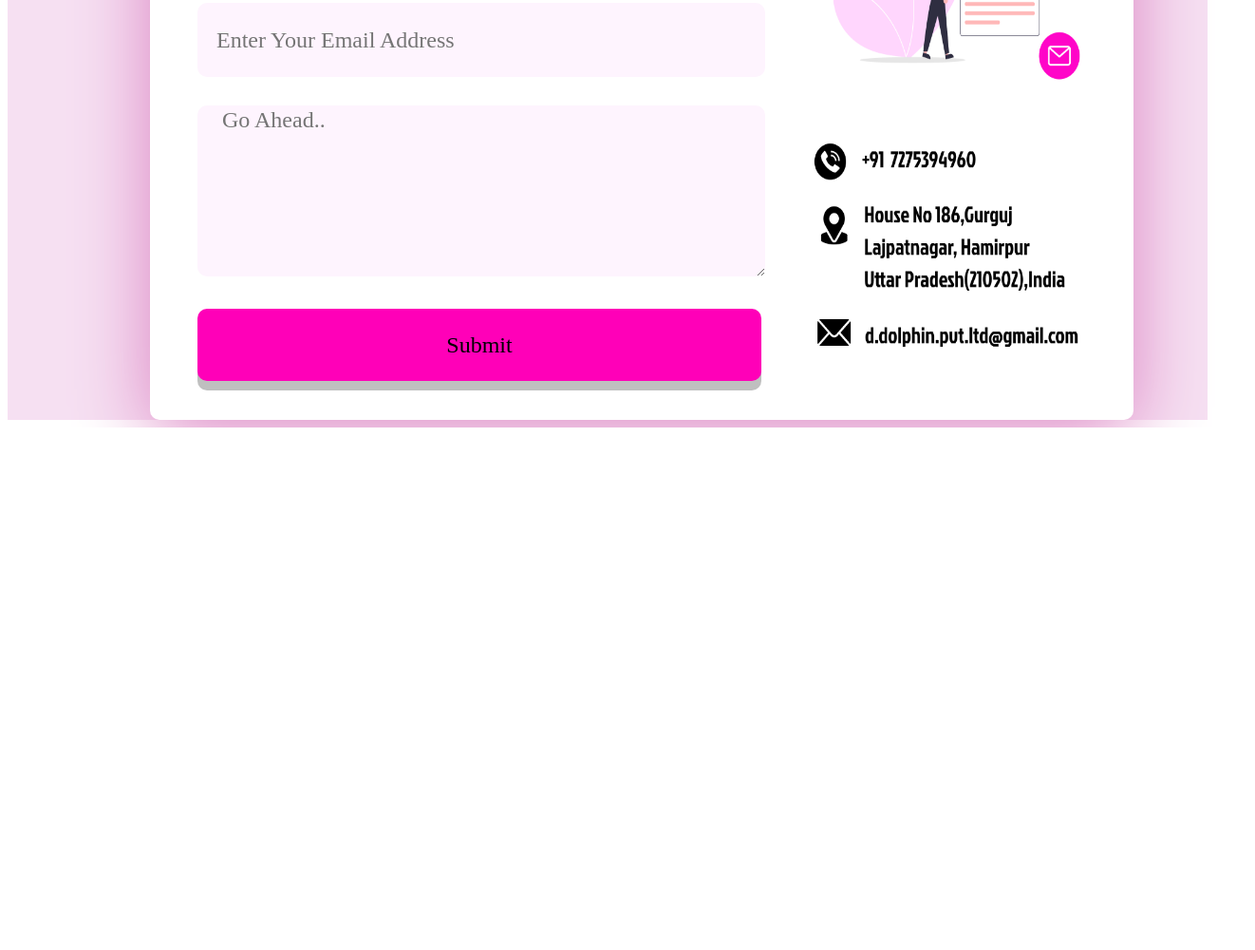
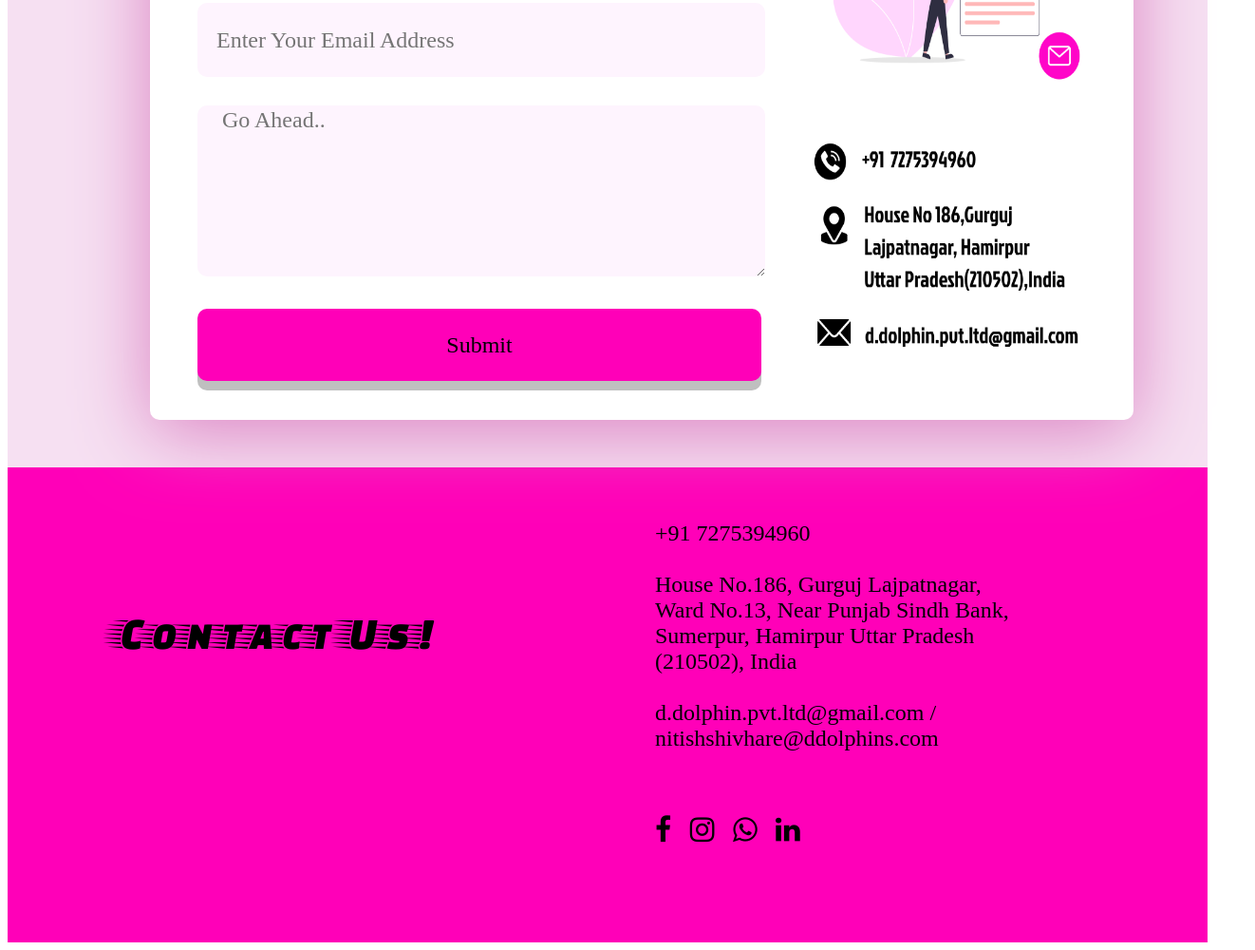
Before and after one commit to chandrasudiksha/Fashion, a plain HTML site: page index.html in a window 1280 px wide. Shown: the part 2571-3571 px from the top of the page at 95% size, 1322 px wide, since content can reach past the window. Before the commit the page ends 3021 px from the top, so only its background shows below. Drawn offline with Linux system fonts and the light colour scheme; a web font is replaced by a local one.

Commit message:
index.html

```diff
--- a/index.html
+++ b/index.html
@@ -1,8 +1,13 @@
 <!DOCTYPE html>
 <html>
 <head>
-<title>Home Page</title>
+<title>D.Dolphin D4 Diva's</title>
 <link rel="stylesheet" href="style.css">
+<link
+      rel="stylesheet"
+      href="https://cdnjs.cloudflare.com/ajax/libs/font-awesome/5.10.2/css/all.min.css"
+    />
+	<link rel="stylesheet" href="https://cdnjs.cloudflare.com/ajax/libs/font-awesome/4.7.0/css/font-awesome.min.css">
 </head>
 <body>
 <div class="back">
@@ -88,7 +93,7 @@
                 </div>
             </div>
         </section>
-        <section id="contact">
+        <section id="feedback">
             <Header>
                 <div class="logo">
                     <img src="logo.jpg">
@@ -120,6 +125,36 @@
 
             </div>
         </section>
+        <section id="contact">
+            <div class="g">
+                <div class="g1">
+                    <p>Contact Us!</p>
+                </div>
+                <div class="g1">
+                    <h6>+91 7275394960<br><br>
+                        House No.186, Gurguj Lajpatnagar,
+                        Ward No.13, Near Punjab Sindh Bank,
+                        Sumerpur, Hamirpur Uttar
+                        Pradesh (210502), India
+                        <br><br>
+                        d.dolphin.pvt.ltd@gmail.com / nitishshivhare@ddolphins.com</h6>
+                        <div class="icons">
+                        <a href="https://www.facebook.com/people/Dakshit-Dolphin-Designers-Pvt-Ltd/100086234095328/?mibextid=ZbWKwL" title="Facebook">
+                            <i class="fa fa-facebook" aria-hidden="true"></i>
+                        </a>&nbsp;&nbsp;
+                          <a href="https://www.instagram.com/dakshitdolphin/?igshid=NmE0MzVhZDY%3D" title="Instagram">
+                            <i class="fa fa-instagram"></i>
+                          </a>&nbsp;&nbsp;
+                          <a href="https://api.whatsapp.com/qr/K4HRSQTWVFZZP1?autoload=1&app_absent=0" title="Whatsapp">
+                            <i class="fa fa-whatsapp"></i>
+                          </a>&nbsp;&nbsp;
+                          <a href="https://www.linkedin.com/company/dakshit-dolphin-designers-pvt-ltd/" title="LinkedIn">
+                            <i class="fa fa-linkedin"></i>
+                          </a>&nbsp;&nbsp;
+                        </div>
+                </div>
+            </div>
+        </section>
     </div>
 </div>
 <script>
```
